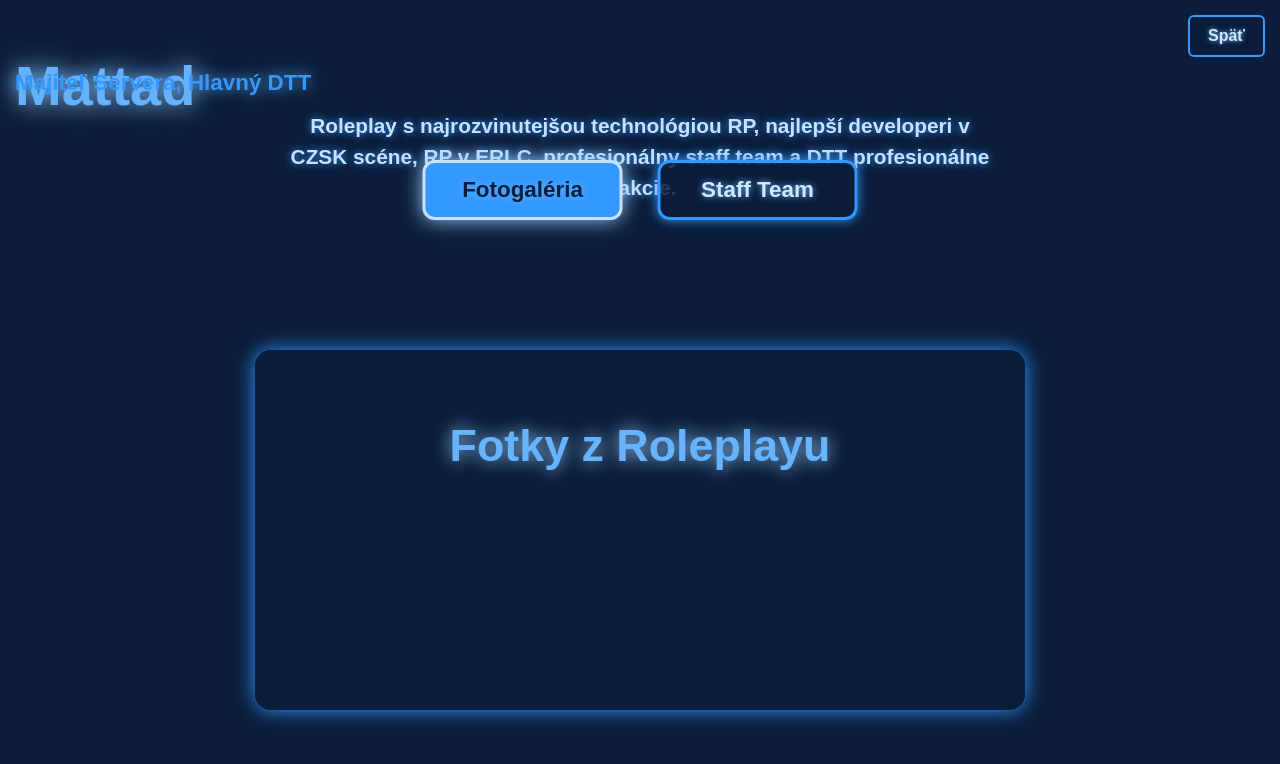
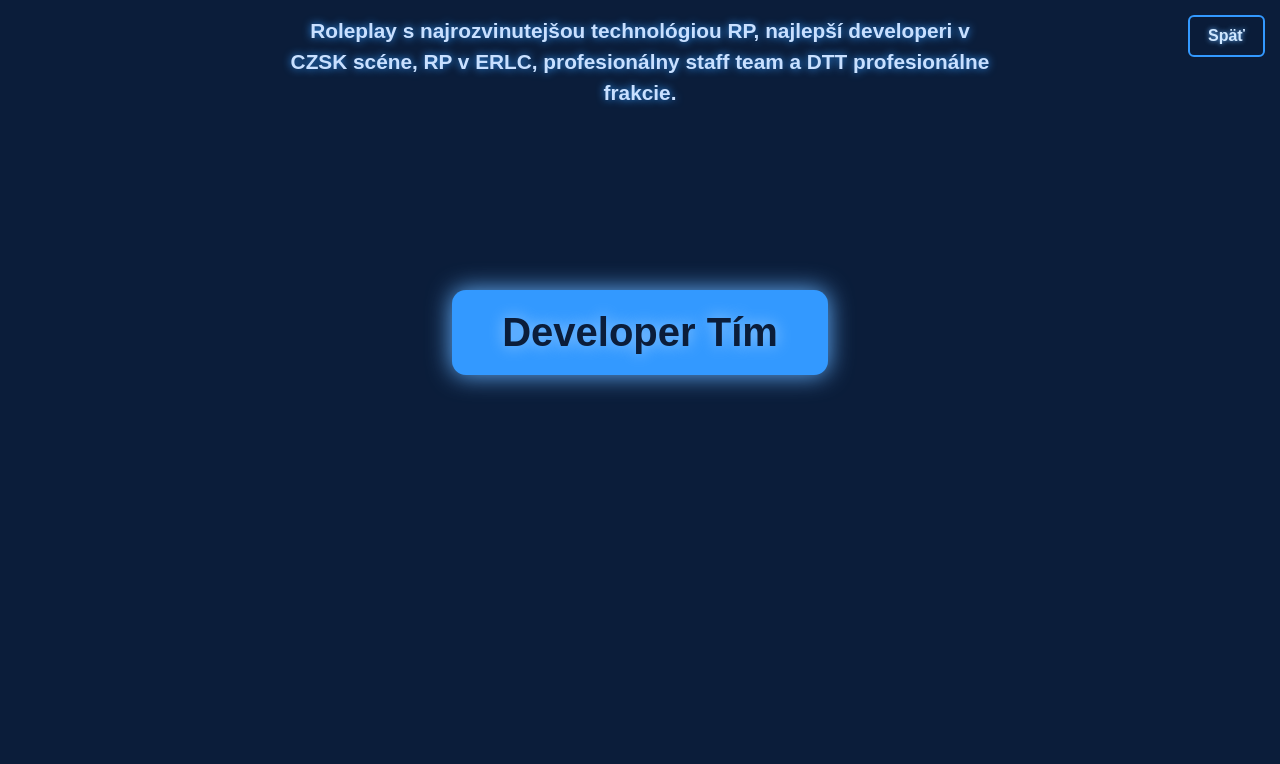
Before and after one commit to mattadix/WESK-Staff, a website: page tst.html in a window 1280 px wide. Drawn offline with Linux system fonts and the light colour scheme.

Commit message:
Update tst.html

```diff
--- a/tst.html
+++ b/tst.html
@@ -11,10 +11,10 @@
         background: #0b1d3a;
         color: #d0e7ff;
         text-align: center;
-        padding-top: 120px;
+        user-select: none;
         overflow: hidden;
         position: relative;
-        user-select: none;
+        padding-top: 110px;
     }
 
     /* Späť tlačidlo vpravo hore */
@@ -40,61 +40,66 @@
         border-color: #d0e7ff;
     }
 
-    /* Hlavný veľký názov umeleckého mena */
-    h1#artistName {
+    /* Veľký hlavný názov */
+    h1#mainTitle {
         font-size: 3.5em;
         font-weight: 900;
         color: #66b3ff;
         text-shadow: 0 0 25px #99ccff;
-        margin-bottom: 5px;
+        margin-bottom: 10px;
         user-select: text;
-        position: fixed;
-        top: 15px;
-        left: 15px;
-        z-index: 20;
+        display: none; /* skryté na začiatku */
     }
 
-    /* Výrazná pozícia majiteľa */
+    /* Umelecké meno Mattad */
+    h2#artistName {
+        font-size: 2.7em;
+        font-weight: 900;
+        color: #3399ff;
+        text-shadow: 0 0 18px #66b3ff;
+        margin: 0;
+        user-select: text;
+        display: none;
+    }
+
+    /* Pozícia majiteľa */
     p#ownerRole {
         font-size: 1.4em;
         font-weight: 700;
         color: #3399ff;
         text-shadow: 0 0 15px #66b3ff;
         margin-top: 0;
-        margin-bottom: 0;
+        margin-bottom: 30px;
         user-select: text;
-        position: fixed;
-        top: 70px;
-        left: 15px;
-        z-index: 20;
+        display: none;
     }
 
-    /* Popis servera pod názvom - fixne hore */
+    /* Popis servera - stále viditeľný */
     #description {
         max-width: 700px;
-        margin: 0 auto;
+        margin: 0 auto 30px auto;
         font-size: 1.3em;
         line-height: 1.5;
         font-weight: 600;
         color: #c9e0ff;
         text-shadow: 0 0 8px #3399ff;
         user-select: text;
+        width: 90vw;
+        max-width: 700px;
         position: fixed;
-        top: 110px;
+        top: 15px;
         left: 50%;
         transform: translateX(-50%);
-        width: 90vw;
-        max-width: 700px;
         z-index: 20;
     }
 
-    /* Menu s tlačidlami hore */
+    /* Menu s tromi tlačidlami - na začiatku skryté */
     #menuButtons {
         position: fixed;
-        top: 160px;
+        top: 70px;
         left: 50%;
         transform: translateX(-50%);
-        display: flex;
+        display: none; /* skryté na začiatku */
         gap: 35px;
         z-index: 20;
         user-select: none;
@@ -106,13 +111,13 @@
         border: 3px solid #3399ff;
         color: #d0e7ff;
         font-weight: 700;
-        font-size: 1.4em;
-        padding: 14px 30px;
+        font-size: 1.3em;
+        padding: 14px 28px;
         border-radius: 12px;
         cursor: pointer;
         text-shadow: 0 0 7px #66b3ff;
         transition: background-color 0.3s, color 0.3s;
-        min-width: 200px;
+        min-width: 170px;
         box-shadow: 0 0 12px #3399ff;
         position: relative;
         overflow: hidden;
@@ -124,7 +129,6 @@
         box-shadow: 0 0 20px #99ccff;
     }
 
-    /* Aktivne tlačidlo zvýraznenie */
     button.main-btn.active {
         background-color: #3399ff;
         color: #0b1d3a;
@@ -133,7 +137,29 @@
         cursor: default;
     }
 
-    /* Obsahová sekcia pod menu */
+    /* Úvodné jedno veľké tlačidlo */
+    #introButton {
+        margin-top: 180px;
+        background-color: #3399ff;
+        border: none;
+        border-radius: 14px;
+        font-size: 2.5em;
+        font-weight: 900;
+        padding: 20px 50px;
+        color: #0b1d3a;
+        cursor: pointer;
+        text-shadow: 0 0 15px #99ccff;
+        box-shadow: 0 0 25px #66b3ff;
+        transition: background-color 0.3s, color 0.3s;
+        user-select: none;
+    }
+    #introButton:hover {
+        background-color: #1a73e8;
+        color: #d0e7ff;
+        box-shadow: 0 0 30px #99ccff;
+    }
+
+    /* Hlavný obsah */
     #contentPanel {
         max-width: 720px;
         margin: 0 auto 80px auto;
@@ -147,7 +173,8 @@
         font-size: 1.4em;
         user-select: text;
         position: relative;
-        margin-top: 230px;
+        margin-top: 40px;
+        display: none; /* skryté na začiatku */
     }
 
     /* Fotogaléria text */
@@ -298,31 +325,42 @@
 </head>
 <body>
 
-<!-- Veľké umelecké meno a pozícia -->
-<h1 id="artistName">Mattad</h1>
-<p id="ownerRole">Majiteľ Servera, Hlavný DTT</p>
-
-<!-- Popis servera -->
+<!-- Popis servera stále hore -->
 <div id="description">
     Roleplay s najrozvinutejšou technológiou RP, najlepší developeri v CZSK scéne, RP v ERLC, profesionálny staff team a DTT profesionálne frakcie.
 </div>
 
-<!-- Menu s dvoma tlačidlami -->
+<!-- Úvodné tlačidlo -->
+<button id="introButton" onclick="showMainContent()">Developer Tím</button>
+
+<!-- Menu s tromi tlačidlami, skryté na začiatku -->
 <div id="menuButtons">
-    <button class="main-btn active" id="btnGallery" onclick="showGallery()">Fotogaléria</button>
+    <button class="main-btn active" id="btnDevTeam" onclick="showDevTeam()">Developer Tím</button>
+    <button class="main-btn" id="btnGallery" onclick="showGallery()">Fotogaléria</button>
     <button class="main-btn" id="btnStaff" onclick="showStaff()">Staff Team</button>
 </div>
 
 <!-- Tlačidlo späť -->
 <button class="back-button" onclick="window.location.href='main.html'">Späť</button>
 
+<!-- Veľké názvy, skryté na začiatku -->
+<h1 id="mainTitle">West Slovakia Roleplay</h1>
+<h2 id="artistName">Mattad</h2>
+<p id="ownerRole">Majiteľ Servera, Hlavný DTT</p>
+
 <!-- Hlavný obsah -->
 <div id="contentPanel">
-    <!-- Dynamicky sa tu zobrazuje obsah -->
 </div>
 
 <script>
+    const introButton = document.getElementById('introButton');
+    const menuButtons = document.getElementById('menuButtons');
+    const mainTitle = document.getElementById('mainTitle');
+    const artistName = document.getElementById('artistName');
+    const ownerRole = document.getElementById('ownerRole');
     const contentPanel = document.getElementById('contentPanel');
+
+    const btnDevTeam = document.getElementById('btnDevTeam');
     const btnGallery = document.getElementById('btnGallery');
     const btnStaff = document.getElementById('btnStaff');
 
@@ -331,9 +369,40 @@
     }
 
     function setActiveButton(activeBtn) {
-        [btnGallery, btnStaff].forEach(btn => {
+        [btnDevTeam, btnGallery, btnStaff].forEach(btn => {
             btn.classList.toggle('active', btn === activeBtn);
         });
+    }
+
+    function showMainContent() {
+        // Skryť úvodné tlačidlo
+        introButton.style.display = 'none';
+        // Ukázať menu tlačidlá a veľké názvy
+        menuButtons.style.display = 'flex';
+        mainTitle.style.display = 'block';
+        artistName.style.display = 'block';
+        ownerRole.style.display = 'block';
+        contentPanel.style.display = 'block';
+
+        // Zobraziť developer tím ako predvolený obsah
+        showDevTeam();
+    }
+
+    function showDevTeam() {
+        clearContent();
+        setActiveButton(btnDevTeam);
+
+        const devText = document.createElement('div');
+        devText.style.fontWeight = '700';
+        devText.style.fontSize = '1.4em';
+        devText.style.color = '#66b3ff';
+        devText.style.textShadow = '0 0 10px #99ccff';
+        devText.style.marginTop = '15px';
+        devText.innerHTML = `
+            <p>Developer tím:</p>
+            <p><strong>Mattad</strong> – majiteľ servera, hlavný DTT</p>
+        `;
+        contentPanel.appendChild(devText);
     }
 
     function showGallery() {
@@ -342,7 +411,7 @@
 
         const galleryText = document.createElement('div');
         galleryText.id = 'galleryText';
-        galleryText.textContent = 'Fotky z Roleplayu';
+        galleryText.textContent = 'Fotogaléria je v príprave...';
         contentPanel.appendChild(galleryText);
     }
 
@@ -350,55 +419,51 @@
         clearContent();
         setActiveButton(btnStaff);
 
-        const staffDiv = document.createElement('div');
-        staffDiv.id = 'staffContent';
+        // Vytvoríme kontajner staff team s raketou a hviezdami
+        const staffContent = document.createElement('div');
+        staffContent.id = 'staffContent';
 
+        const starsContainer = document.createElement('div');
+        starsContainer.id = 'starsContainer';
+
+        // Pridáme hviezdy na pozadí
+        for (let i = 0; i < 40; i++) {
+            const star = document.createElement('div');
+            star.classList.add('star');
+            const sizeClass = ['small', 'medium', 'large'][Math.floor(Math.random() * 3)];
+            star.classList.add(sizeClass);
+            star.style.left = `${Math.random() * 100}%`;
+            star.style.animationDuration = `${3 + Math.random() * 3}s`;
+            star.style.animationDelay = `${Math.random() * 5}s`;
+            starsContainer.appendChild(star);
+        }
+
+        // Raketa a plamene
         const rocket = document.createElement('div');
         rocket.id = 'rocket';
 
         const flames = document.createElement('div');
         flames.id = 'rocketFlames';
 
-        const starsContainer = document.createElement('div');
-        starsContainer.id = 'starsContainer';
+        staffContent.appendChild(starsContainer);
+        staffContent.appendChild(rocket);
+        staffContent.appendChild(flames);
 
-        const starSizes = ['small', 'medium', 'large'];
-        for (let i = 0; i < 30; i++) {
-            const star = document.createElement('div');
-            star.classList.add('star');
-            const size = starSizes[Math.floor(Math.random() * starSizes.length)];
-            star.classList.add(size);
-            star.style.left = Math.random() * 100 + '%';
-
-            const duration = 3000 + Math.random() * 2000;
-            const delay = Math.random() * 3000;
-
-            star.style.animationDuration = duration + 'ms';
-            star.style.animationDelay = delay + 'ms';
-
-            starsContainer.appendChild(star);
-        }
-
+        // Text "Nedostupné"
         const unavailableText = document.createElement('div');
         unavailableText.id = 'staffUnavailable';
         unavailableText.textContent = 'Nedostupné';
 
+        // Text "Pracuje sa na tom..."
         const workingText = document.createElement('div');
         workingText.id = 'workingText';
-        workingText.textContent = 'Pracuje sa na tom…';
+        workingText.textContent = 'Pracuje sa na tom...';
 
-        staffDiv.appendChild(starsContainer);
-        staffDiv.appendChild(rocket);
-        staffDiv.appendChild(flames);
-        staffDiv.appendChild(unavailableText);
-        staffDiv.appendChild(workingText);
+        staffContent.appendChild(unavailableText);
+        staffContent.appendChild(workingText);
 
-        contentPanel.appendChild(staffDiv);
+        contentPanel.appendChild(staffContent);
     }
-
-    // Štartujeme s fotogalériou
-    showGallery();
 </script>
-
 </body>
 </html>
```
